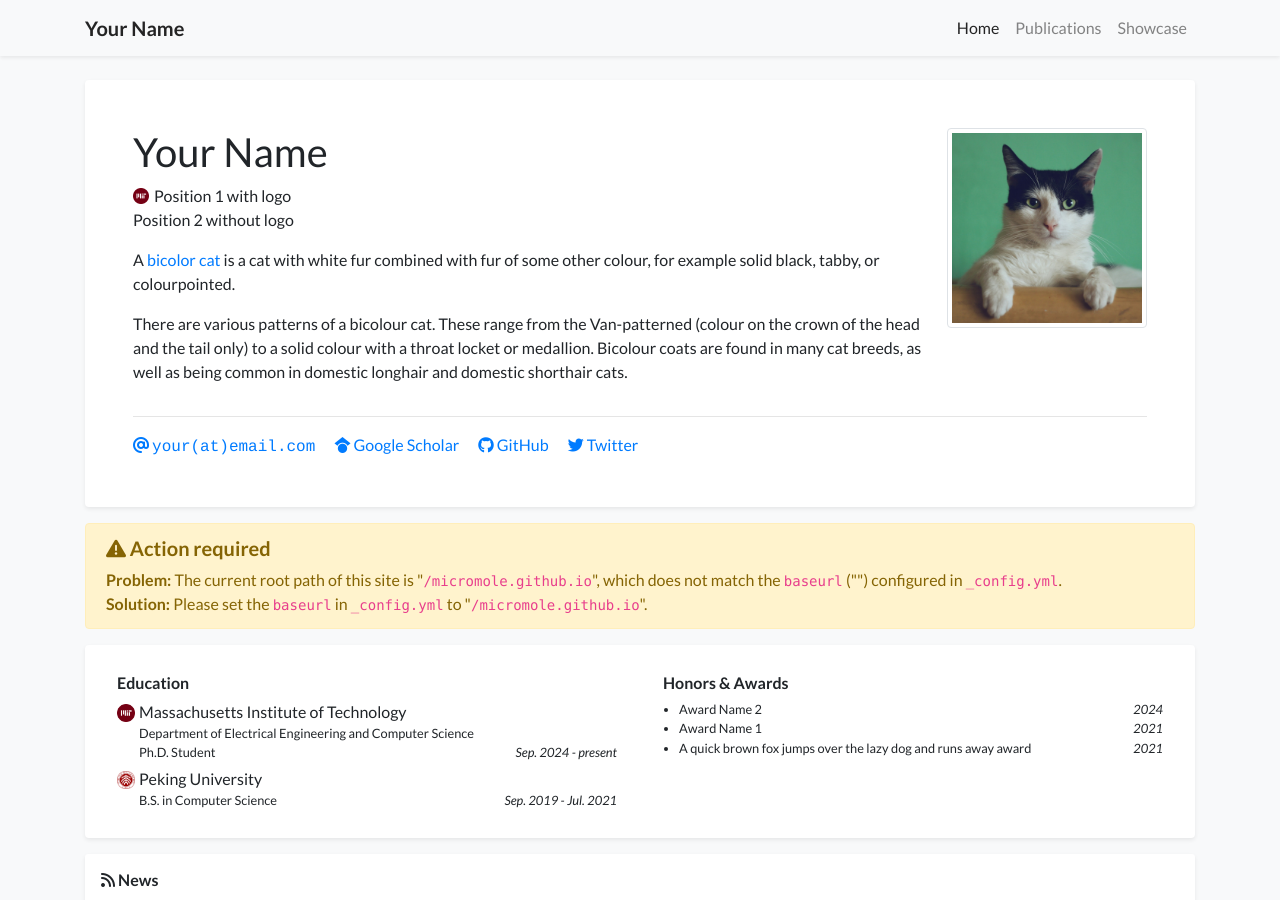
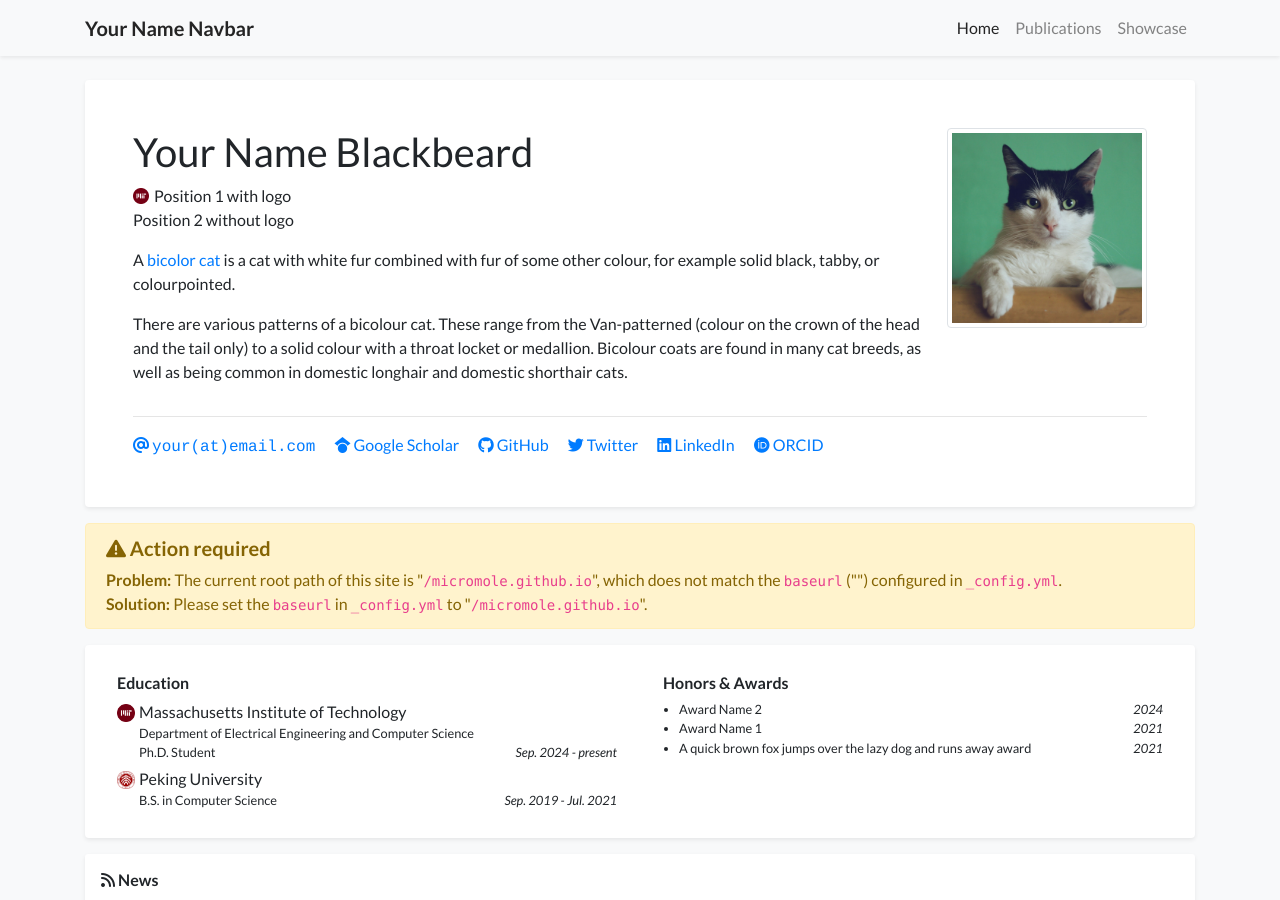
Before and after one commit to micromole/micromole.github.io, a Jekyll site: the page built from index.html, in a window 1280 px wide and 900 px high. Built offline with Jekyll 4.4.1, drawn with Linux system fonts in a browser that asks for light colours; nearby versions of some CDN libraries; a style sheet for code colours, icons or effects is not loaded.

Commit message:
Update profile.yml

```diff
--- a/_data/profile.yml
+++ b/_data/profile.yml
@@ -1,6 +1,6 @@
-primary_name: "Your Name"
+primary_name: "Your Name Blackbeard"
 secondary_name: ""
-navbar_name: "Your Name"
+navbar_name: "Your Name Navbar"
 
 positions:
 - logo: /assets/images/badges/MIT_Social_circle.png  # Logo is optional
@@ -16,8 +16,8 @@ twitter: your_twitter_id  # Do not include the '@' symbol
 # wechat_qrcode: /assets/images/etc/wechat.jpg
 # wechat_prompt: >-
 #   Please tell me your <strong>name</strong> and <strong>affiliation</strong> (current or past) when adding my wechat. Thanks!
-# linkedin: your-linked-in-id
-# orcid: 0000-0000-0000-0000
+linkedin: your-linked-in-id
+orcid: 0000-0000-0000-0000
 
 short_bio_text_justify: false
 short_bio: >-
```
